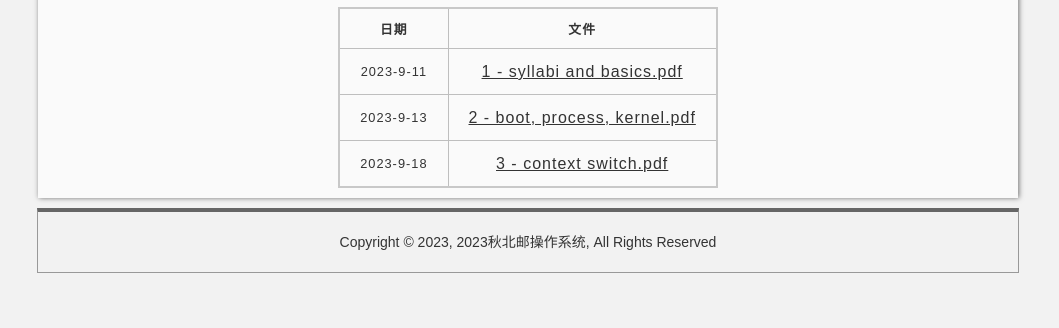
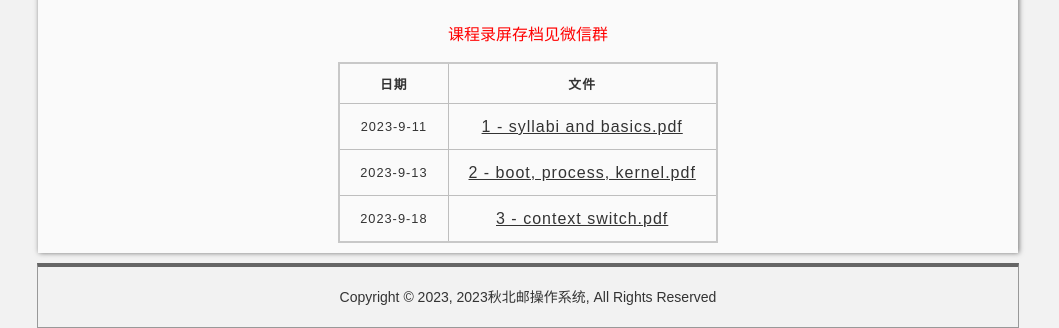
Before and after one commit to Richardhongyu/BuptOs.github.io, a plain HTML site: page ppt.html in a window 1280 px wide. Shown: the part 554-882 px from the top of the page, without its empty margins (112-1171 px from the left). Before the commit the page ends 827 px from the top, so only its background shows below. Drawn offline with Linux system fonts and the light colour scheme.

Commit message:
2023-9-18 add class video recording

```diff
--- a/ppt.html
+++ b/ppt.html
@@ -78,6 +78,9 @@
                     <h3>课件</h3>
                 </div>
                 <div class="art_entry">
+                    <p class="about_con_emphasize">
+                        课程录屏存档见微信群
+                    </p>
                     <table>
                         <tr>
                             <th>日期</th>
```
